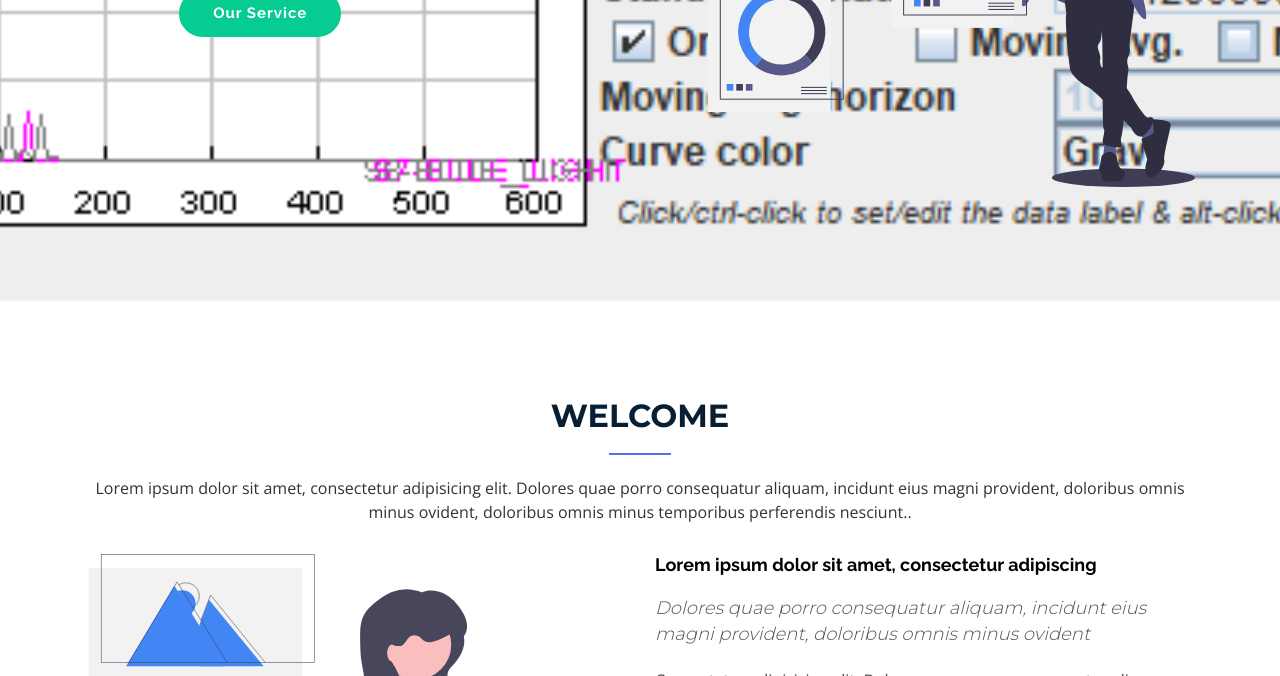
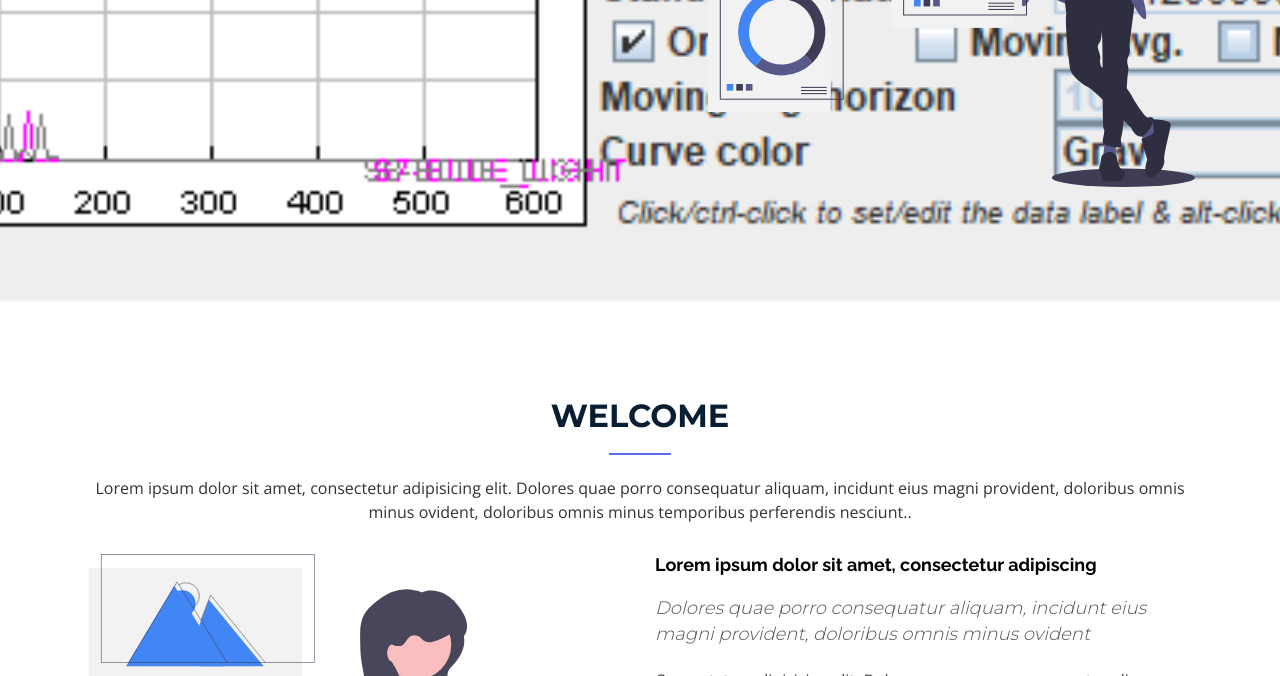
Before and after one commit to GiannisPapantonis/GiannisPapantonis.github.io, a plain HTML site: page index.html in a window 1280 px wide. Shown: the part 424-1100 px from the top of the page. Drawn offline with nearby package versions, Linux system fonts and the light colour scheme; files whose address does not match are found by name.

Commit message:
Update index.html

```diff
--- a/index.html
+++ b/index.html
@@ -81,9 +81,12 @@ ion-android-notifications"></i> </span>brando</a></h1>
 
       <div class="hero-content">
         <h2>Business<br><span>Consulting</span></h2>
-        <div>
+	<!--==========================
+       <div>
           <a href="#" class="btn-banner">Our Service</a>
         </div>
+    ============================-->
+
       </div>
 
     </div>
```
